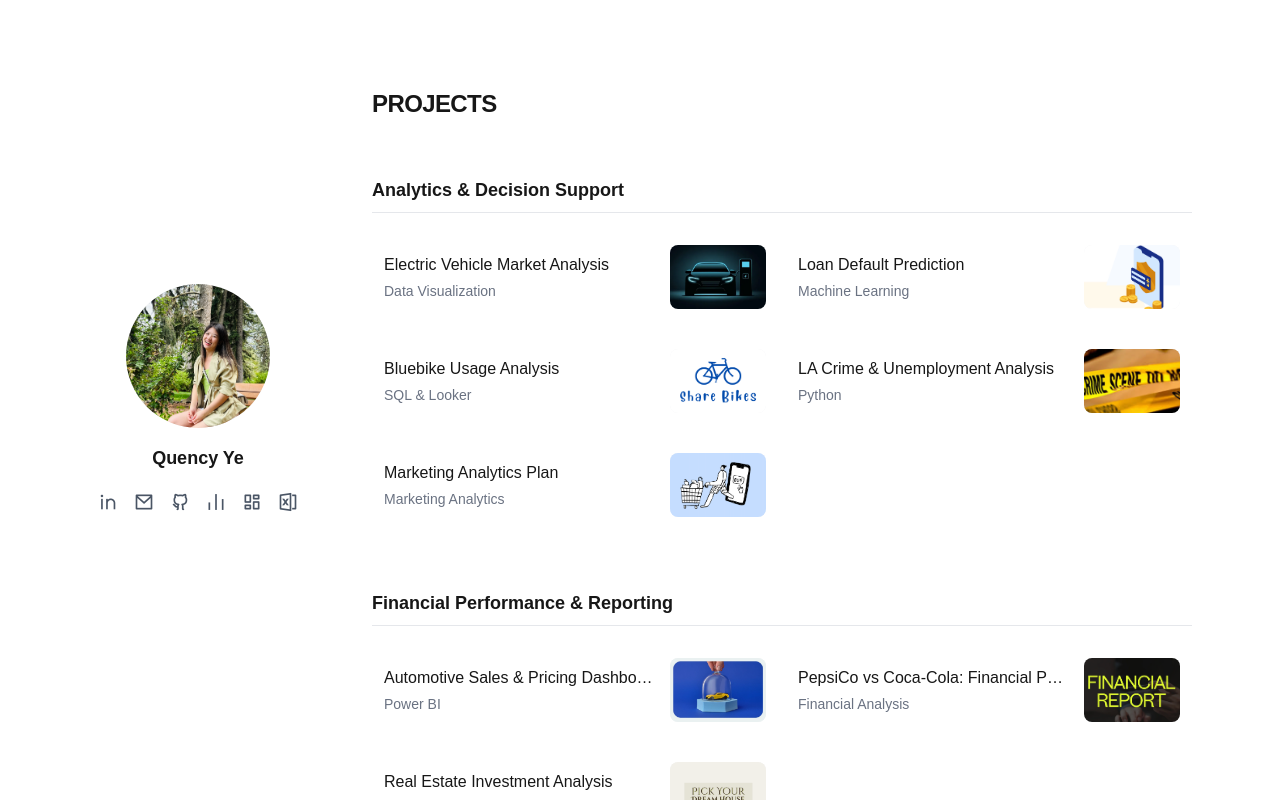
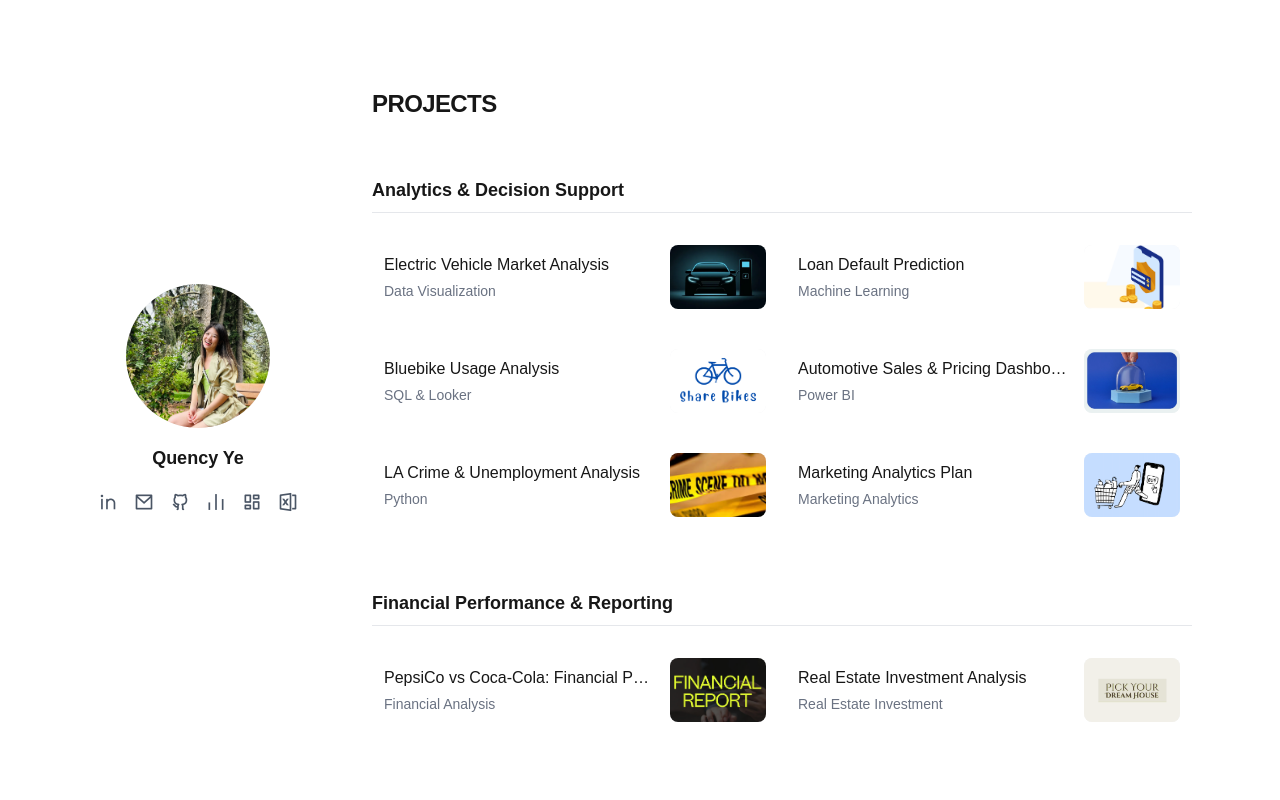
Before and after one commit to xiaoqye/my-portfolio, a Next.js app: page / in a window 1280 px wide. Built offline with nearby package versions, Linux system fonts and the light colour scheme.

Commit message:
Move Power BI project to Analytics section

```diff
--- a/src/data/projects.ts
+++ b/src/data/projects.ts
@@ -32,8 +32,6 @@ export const projects: Project[] = [
   cover: "/covers/vehicle.png",
   summary:
     "Built an interactive dashboard analyzing EV pricing, sales, and charging behavior.",
-
-  // 👇 SIMPLE TEXT FIELDS (paste freely)
   content:
     "I explored the electric vehicle market to understand pricing patterns, sales performance, and charging characteristics across manufacturers.",
 
@@ -104,7 +102,7 @@ export const projects: Project[] = [
   {
     slug: "powerbi-vehicle-sales",
     title: "Automotive Sales & Pricing Dashboard",
-    section: "Financial Performance & Reporting",
+    section: "Analytics & Decision Support",
     category: "Power BI",
     cover: "/covers/powerbi.png",
     summary:
```
